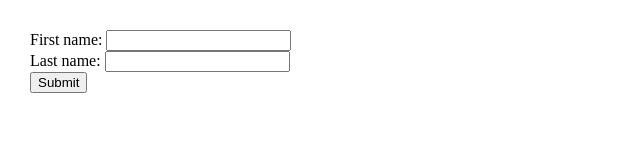
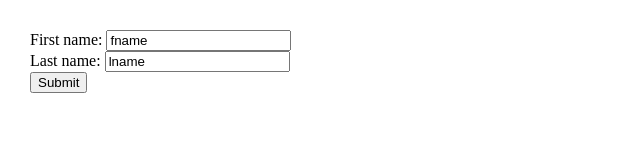
Before and after one commit to acciojob/form-login-Akashkashyap24, a website: page main.html in a window 1280 px wide. Shown: the full height of the page, 0-640 px from the left. Drawn offline with Linux system fonts and the light colour scheme.

Commit message:
created a submission

```diff
--- a/main.html
+++ b/main.html
@@ -13,9 +13,9 @@
 
 <body>
     <form id="form1" onsubmit="getFormvalue(); return false;">
-        First name: <input type="text" id="fname"><br>
-        Last name: <input type="text" id="lname"><br>
-        <input id="submit" type="submit" value="Submit">
+        First name: <input type="text" value="fname"><br>
+        Last name: <input type="text" value="lname"><br>
+        <input  type="submit" value="Submit">
     </form>
 
     <script type="text/javascript" src="./script.js">
--- a/script.js
+++ b/script.js
@@ -1,8 +1,8 @@
 function getFormvalue() {
     // Get the input fields
-    var firstName = document.getElementById("fname");
-    var lastName = document.getElementById("lname");
-    var Submit = document.getElementById("submit");
+    var firstName = document.getElementById("fname").value;
+    var lastName = document.getElementById("lname").value;
+    var Submit = document.getElementById("submit").value;
 
     // Add an event listener to the submit button
     Submit.addEventListener("click", function() {
```
